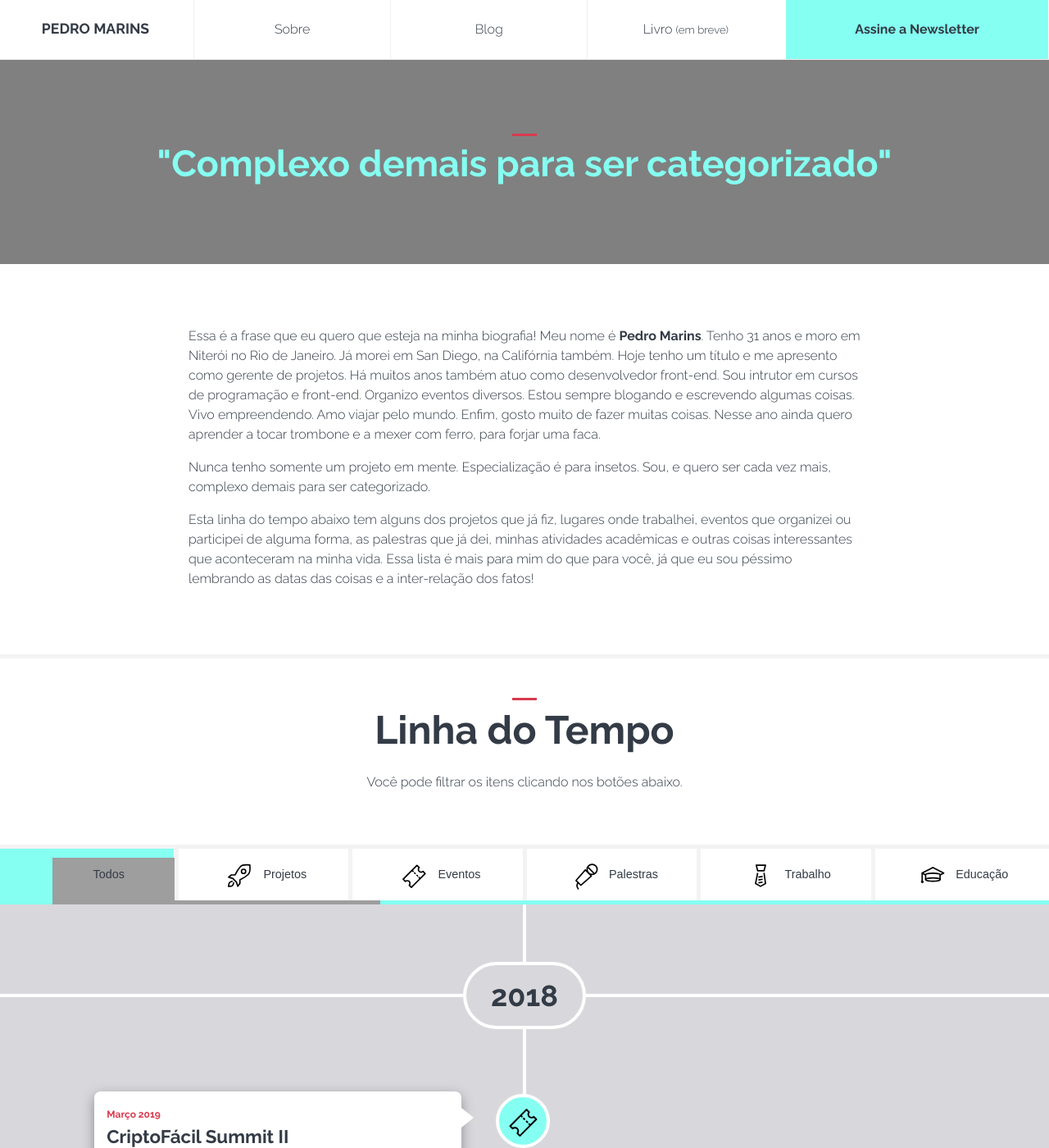
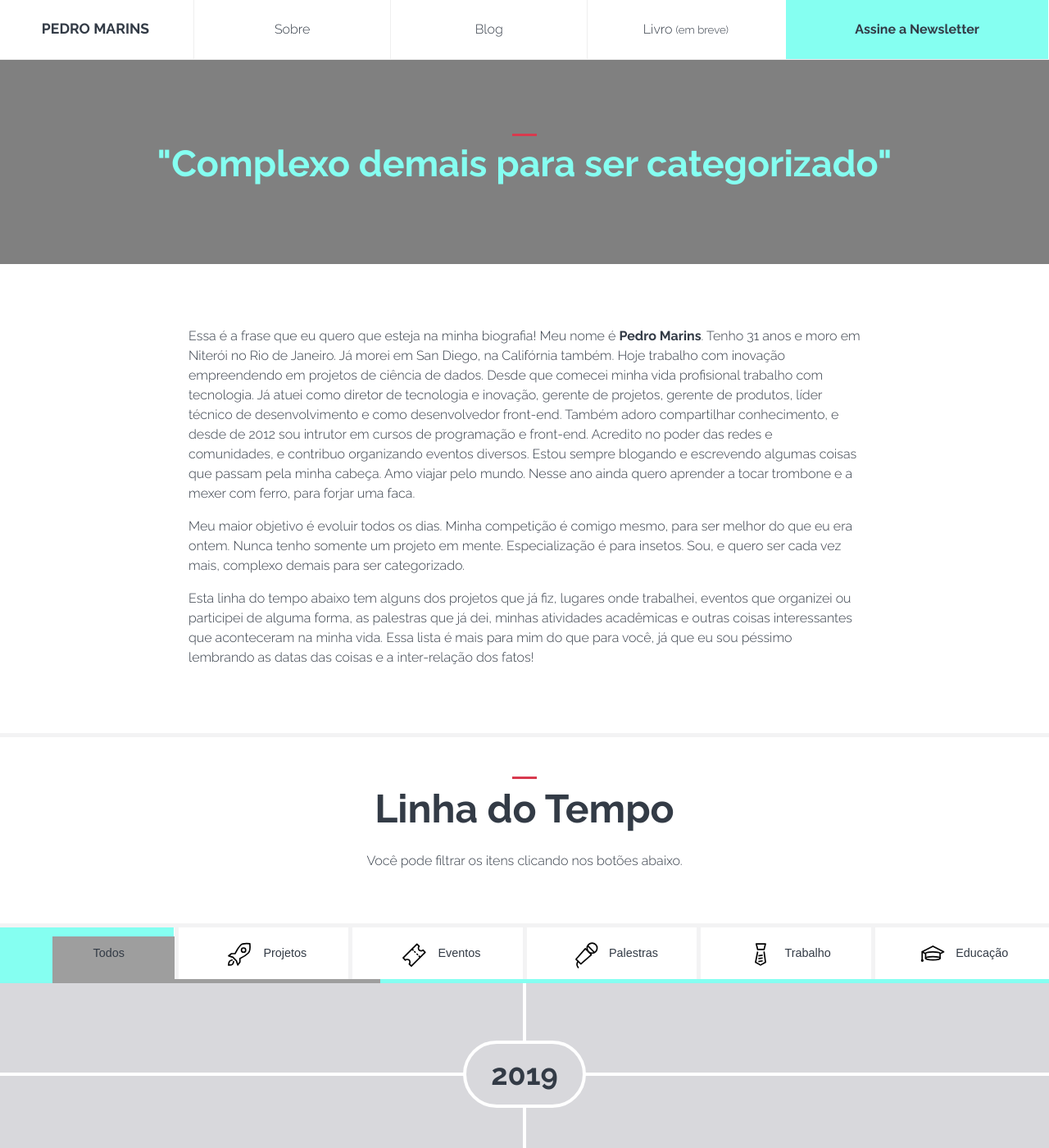
Before and after one commit to pedromarins/pedromarins.github.io, a Jekyll site: the page built from about/index.html, in a window 1280 px wide and 1400 px high. Shown: the whole window at 82% size. Built offline with Jekyll 4.4.1, drawn with Linux system fonts in a browser that asks for light colours; grey boxes are pictures that could not be loaded.

Commit message:
Atualizando o texto do About

```diff
--- a/about/index.html
+++ b/about/index.html
@@ -9,9 +9,9 @@ permalink: /about/
 
 	<div class="wrapper content">
 
-		<p class="about-description">Essa é a frase que eu quero que esteja na minha biografia! Meu nome é <strong>Pedro Marins</strong>. Tenho 31 anos e moro em Niterói no Rio de Janeiro. Já morei em San Diego, na Califórnia também. Hoje tenho um título e me apresento como gerente de projetos. Há muitos anos também atuo como desenvolvedor front-end. Sou intrutor em cursos de programação e front-end. Organizo eventos diversos. Estou sempre blogando e escrevendo algumas coisas. Vivo empreendendo. Amo viajar pelo mundo. Enfim, gosto muito de fazer muitas coisas. Nesse ano ainda quero aprender a tocar trombone e a mexer com ferro, para forjar uma faca.</p>
+		<p class="about-description">Essa é a frase que eu quero que esteja na minha biografia! Meu nome é <strong>Pedro Marins</strong>. Tenho 31 anos e moro em Niterói no Rio de Janeiro. Já morei em San Diego, na Califórnia também. Hoje trabalho com inovação empreendendo em projetos de ciência de dados. Desde que comecei minha vida profisional trabalho com tecnologia. Já atuei como diretor de tecnologia e inovação, gerente de projetos, gerente de produtos, líder técnico de desenvolvimento e como desenvolvedor front-end. Também adoro compartilhar conhecimento, e desde de 2012 sou intrutor em cursos de programação e front-end. Acredito no poder das redes e comunidades, e contribuo organizando eventos diversos. Estou sempre blogando e escrevendo algumas coisas que passam pela minha cabeça. Amo viajar pelo mundo. Nesse ano ainda quero aprender a tocar trombone e a mexer com ferro, para forjar uma faca.</p>
 
-		<p class="about-description">Nunca tenho somente um projeto em mente. Especialização é para insetos. Sou, e quero ser cada vez mais, complexo demais para ser categorizado.</p>
+		<p class="about-description">Meu maior objetivo é evoluir todos os dias. Minha competição é comigo mesmo, para ser melhor do que eu era ontem. Nunca tenho somente um projeto em mente. Especialização é para insetos. Sou, e quero ser cada vez mais, complexo demais para ser categorizado.</p>
 
 		<p class="about-description">Esta linha do tempo abaixo tem alguns dos projetos que já fiz, lugares onde trabalhei, eventos que organizei ou participei de alguma forma, as palestras que já dei, minhas atividades acadêmicas e outras coisas interessantes que aconteceram na minha vida. Essa lista é mais para mim do que para você, já que eu sou péssimo lembrando as datas das coisas e a inter-relação dos fatos!</p>
 	</div>
@@ -33,7 +33,7 @@ permalink: /about/
 		<div class="timelime-content">
 <!--  **************************************************** 2019 **************************************************** -->
 			<h2 class="timeline-year">
-				<span>2018</span>
+				<span>2019</span>
 			</h2>
 			<ul>
 				<li class="timeline-item item-event">
```
